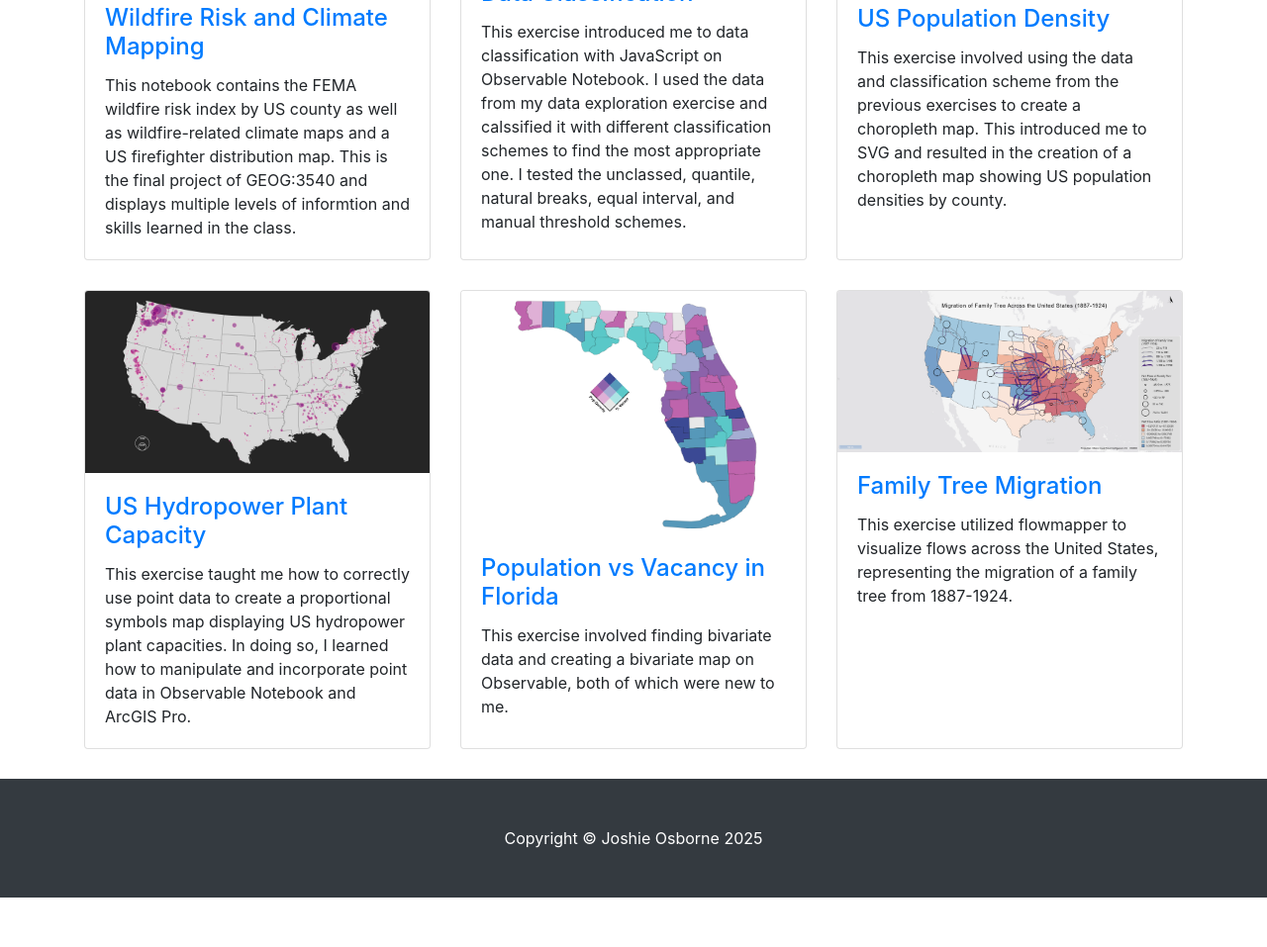
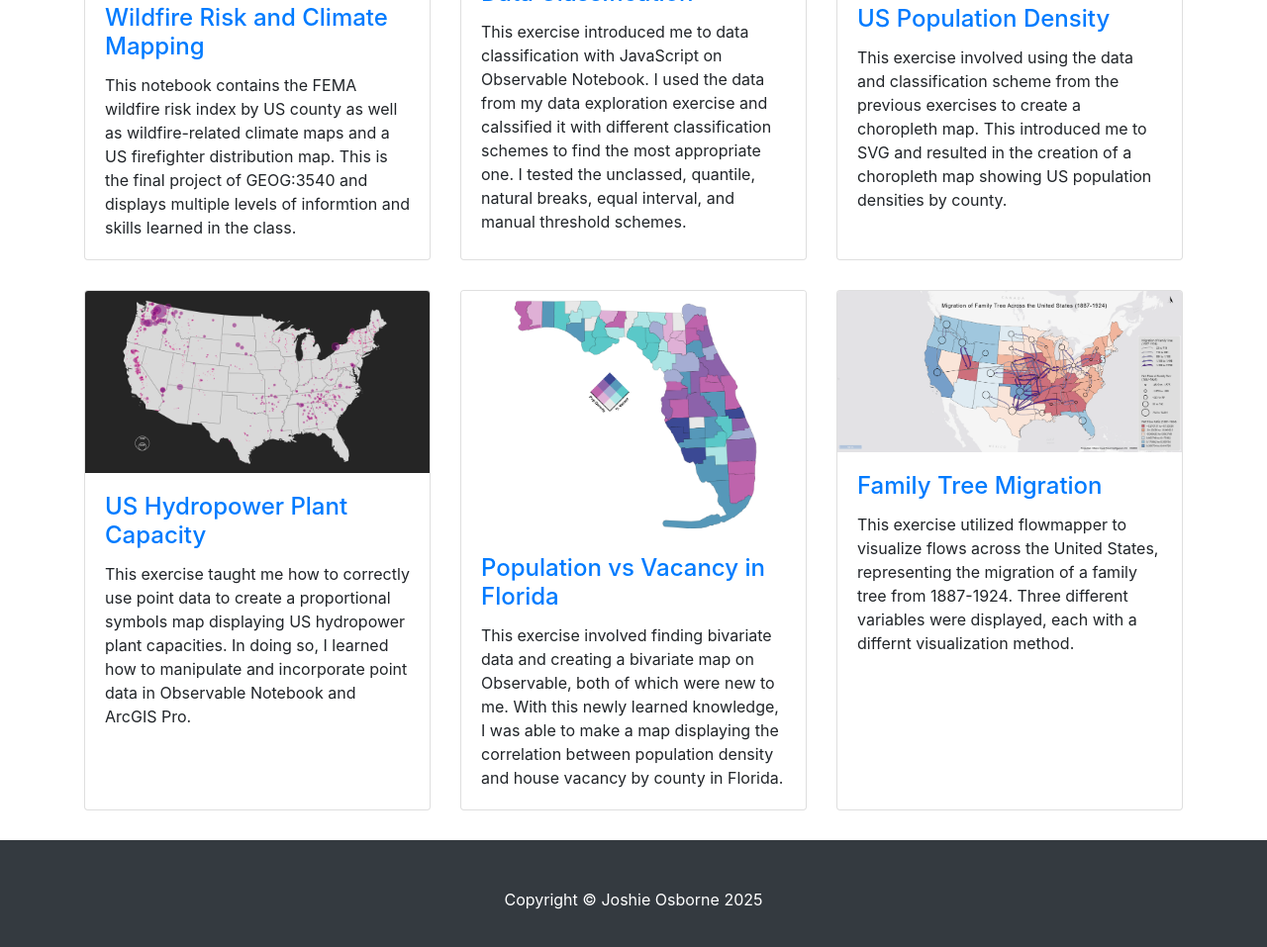
Before and after one commit to geog3540/jrosborne, a website: page index.html in a window 1280 px wide. Shown: the part 390-1347 px from the top of the page at 99% size. Before the commit the page ends 1297 px from the top, so only its background shows below. Drawn offline with Linux system fonts and the light colour scheme.

Commit message:
Update descrips.html

```diff
--- a/index.html
+++ b/index.html
@@ -108,7 +108,7 @@
               <h4 class="card-title">
                 <a href="https://observablehq.com/d/c5f939bbec72f382" target="_blank">Population vs Vacancy in Florida</a>
               </h4>
-              <p class="card-text">This exercise involved finding bivariate data and creating a bivariate map on Observable, both of which were new to me.</p>
+              <p class="card-text">This exercise involved finding bivariate data and creating a bivariate map on Observable, both of which were new to me. With this newly learned knowledge, I was able to make a map displaying the correlation between population density and house vacancy by county in Florida.</p>
             </div>
           </div>
         </div>
@@ -119,7 +119,7 @@
               <h4 class="card-title">
                 <a href="flow.html" target="_blank">Family Tree Migration</a>
               </h4>
-              <p class="card-text">This exercise utilized flowmapper to visualize flows across the United States, representing the migration of a family tree from 1887-1924.</p>
+              <p class="card-text">This exercise utilized flowmapper to visualize flows across the United States, representing the migration of a family tree from 1887-1924. Three different variables were displayed, each with a differnt visualization method. </p>
             </div>
           </div>
         </div>
```
